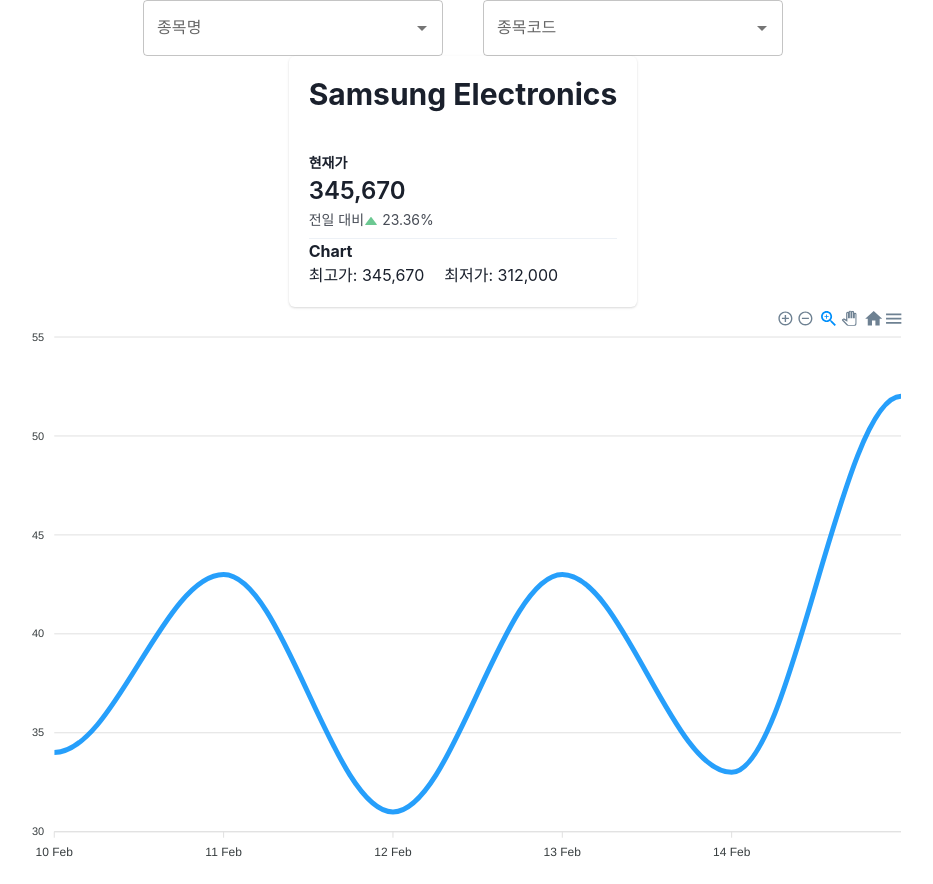
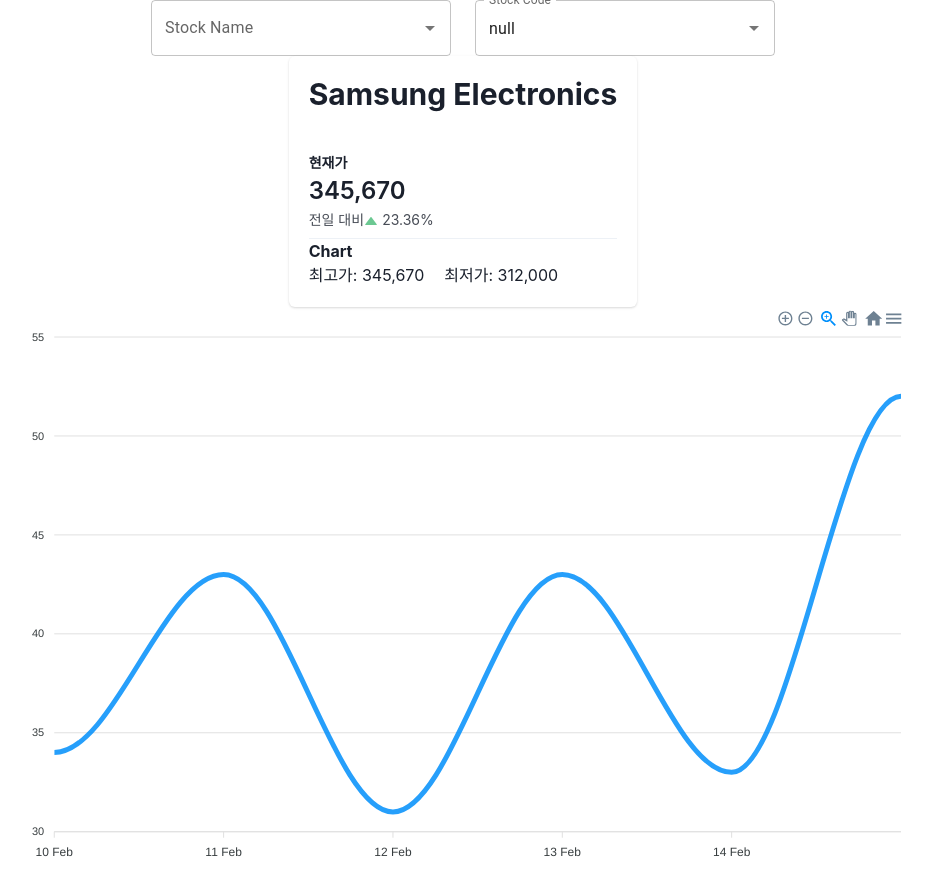
Before and after one commit to hanium-ai-quant/frontend, a React (Create React App) app: page / in a window 1280 px wide. Shown: the whole page, without its empty margins (177-1110 px from the left). Built offline with nearby package versions, Linux system fonts and the light colour scheme; no server answers.

Commit message:
데이터베이스 연동 1

```diff
--- a/src/Components/Autocomplete.js
+++ b/src/Components/Autocomplete.js
@@ -1,54 +1,60 @@
 import * as React from 'react';
 import TextField from '@mui/material/TextField';
 import Autocomplete from '@mui/material/Autocomplete';
-import { HStack } from '@chakra-ui/react'
-import '../App.css';
+import { HStack } from '@chakra-ui/react';
 import axios from 'axios';
 
-const stocks = [
-  { 종목명: '삼성전자', 종목코드: '005930' },
-  { 종목명: '전자삼성', 종목코드: '000020' }
-];
-
 export default function SearchBar() {
+    const [stocks, setStocks] = React.useState([]);
     const [selectedName, setSelectedName] = React.useState(null);
     const [selectedCode, setSelectedCode] = React.useState(null);
 
     const handleNameChange = (event, value) => {
+        if (value) {
             setSelectedName(value);
-    if (value) setSelectedCode(stocks.find(stock => stock.종목명 === value.종목명).종목코드);
+            const matchedStock = stocks.find(stock => stock.CMP_KOR === value.CMP_KOR);
+            if (matchedStock) setSelectedCode(matchedStock.CMP_CD);
+        } else {
+            setSelectedName(null);
+            setSelectedCode(null);
+        }
     };
 
     const handleCodeChange = (event, value) => {
+        if (value) {
             setSelectedCode(value);
-      if (value) {
-        const matchingStock = stocks.find(stock => stock.종목코드 === value);
-        setSelectedName(matchingStock ? matchingStock.종목명 : null);
+            const matchingStock = stocks.find(stock => stock.CMP_CD === value);
+            setSelectedName(matchingStock ? matchingStock.CMP_KOR : null);
+        } else {
+            setSelectedName(null);
+            setSelectedCode(null);
         }
     };
 
+    React.useEffect(() => {
+        axios.get('http://localhost:3001/stocks')
+            .then(response => setStocks(response.data))
+            .catch(error => console.error('Error fetching stocks:', error));
+    }, []);
 
     return (
         <HStack spacing='24px'>
             <Autocomplete
-        disablePortal
-        id="combo-box-demo-name"
+                id="combo-box-stock-name"
                 options={stocks}
                 value={selectedName}
-        getOptionLabel={(option) => option.종목명}
-        value={selectedCode ? stocks.find(stock => stock.종목코드 === selectedCode) : null}
+                getOptionLabel={(option) => option.CMP_KOR || ''}
                 onChange={handleNameChange}
-        sx={{ width: 300, marginRight: 2 }}
-        renderInput={(params) => <TextField {...params} label="종목명" />}
+                sx={{ width: 300 }}
+                renderInput={(params) => <TextField {...params} label="Stock Name" />}
             />
             <Autocomplete
-        disablePortal
-        id="combo-box-demo-code"
-        options={stocks.map(stock => String(stock.종목코드))}
-        value={selectedCode ? selectedCode.toString() : null}
+                id="combo-box-stock-code"
+                options={stocks.map(stock => String(stock.CMP_CD))}
+                value={String(selectedCode) || ''}
                 onChange={handleCodeChange}
                 sx={{ width: 300 }}
-        renderInput={(params) => <TextField {...params} label="종목코드" />}
+                renderInput={(params) => <TextField {...params} label="Stock Code" />}
             />
         </HStack>
     );
```
Also changed, not shown: 1 other file (tests, documents, lock files or other folders). Lines whose indentation alone changed are shown as unchanged.
